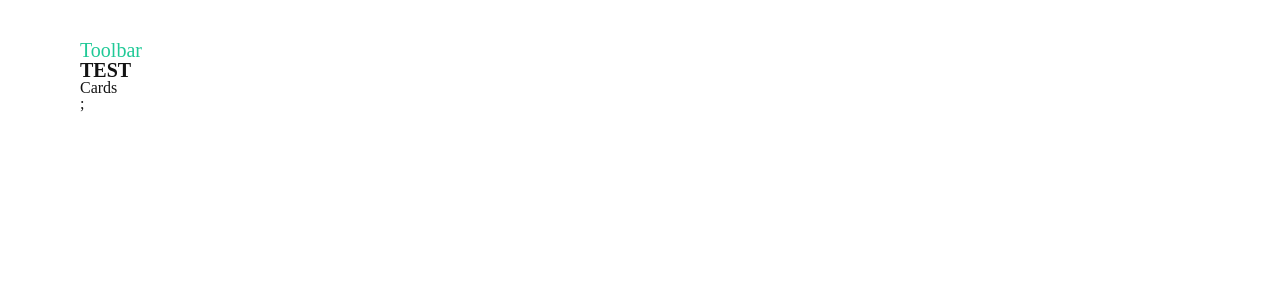
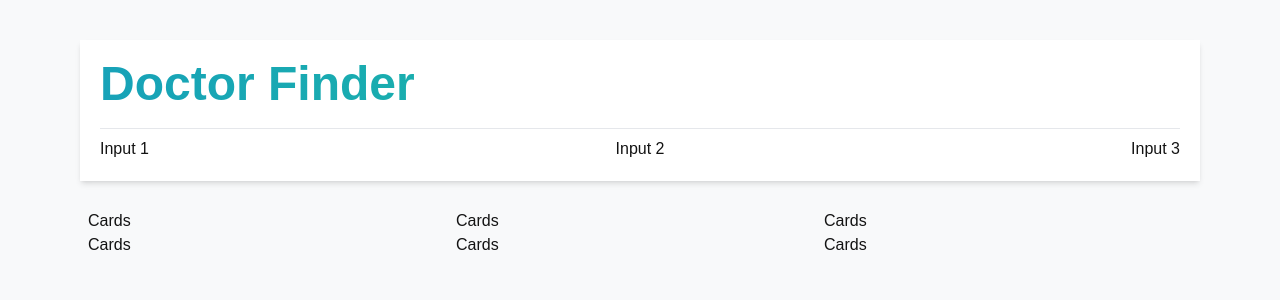
Before and after one commit to rifqifinaldy/alteacare-case-study, a Next.js app: page / in a window 1280 px wide. Shown: the top 300 px of the page. Built offline with nearby package versions, Linux system fonts and the light colour scheme.

Commit message:
configure base layout

```diff
--- a/src/layouts/layout.module.css
+++ b/src/layouts/layout.module.css
@@ -1,5 +1,5 @@
 
 .app-container {
     /* App Layout Container Padding */
-    @apply lg:px-[80px] lg:py-[40px];
+    @apply lg:px-[80px] lg:py-[40px] md:px-[40px] md:py-[20px];
 }
--- /dev/null
+++ b/src/pages-modules/404/404-section.tsx
@@ -0,0 +1,7 @@
+import React, { FC } from "react";
+
+const NotFoundSection: FC = () => {
+  return <section>NotFoundSection</section>;
+};
+
+export default NotFoundSection;
--- /dev/null
+++ b/src/pages-modules/home-pages/doctor-section/doctor.module.css
@@ -0,0 +1,6 @@
+.doctor-list-wrapper {
+    /* Padding, Margin & Position */
+    @apply p-2 mt-5;
+    /* Layouts & Display */
+    @apply grid lg:grid-cols-3 md:grid-cols-2;
+}
--- /dev/null
+++ b/src/pages-modules/home-pages/doctor-section/doctor.section.tsx
@@ -0,0 +1,19 @@
+import { FC } from "react";
+import styles from "./doctor.module.css";
+import Card from "@/components/card/card";
+
+// Doctor Section Component
+const DoctorSection: FC = () => {
+  return (
+    <section className={styles["doctor-list-wrapper"]}>
+      <Card />
+      <Card />
+      <Card />
+      <Card />
+      <Card />
+      <Card />
+    </section>
+  );
+};
+
+export default DoctorSection;
--- /dev/null
+++ b/src/pages-modules/home-pages/filter-section/filter.module.css
@@ -0,0 +1,22 @@
+.filter-section-container {
+    /* Padding, Margin, Positioning */
+    @apply p-5;
+    /* Shadow */
+    @apply shadow-md;
+    /* Background & Colors */
+    @apply bg-white;
+}
+
+.filter-section-logo {
+    /* font-size, thickness */
+    @apply font-semibold text-5xl ;
+    /* font colors */
+    @apply text-transparent bg-clip-text bg-gradient-to-r from-secondary to-primary;
+    /* Margin, Position */
+    @apply mb-5;
+}
+
+.filter-section-items {
+    /* Display */
+    @apply flex justify-between;
+}
--- /dev/null
+++ b/src/pages-modules/home-pages/filter-section/filter.section.tsx
@@ -0,0 +1,21 @@
+import { FC } from "react";
+import styles from "./filter.module.css";
+
+// Filter Section Component
+const FilterSection: FC = () => {
+  return (
+    <section className={styles["filter-section-container"]}>
+      {/* Filter Logo */}
+      <h1 className={styles["filter-section-logo"]}>Doctor Finder</h1>
+      <hr className="mb-2" />
+      {/* Filter Input Items */}
+      <div className={styles["filter-section-items"]}>
+        <h6>Input 1</h6>
+        <h6>Input 2</h6>
+        <h6>Input 3</h6>
+      </div>
+    </section>
+  );
+};
+
+export default FilterSection;
--- /dev/null
+++ b/src/pages/404.tsx
@@ -0,0 +1,3 @@
+export default function NotFound() {
+  return <main>Not Found</main>
+}
--- a/src/pages/_app.tsx
+++ b/src/pages/_app.tsx
@@ -1,7 +1,7 @@
 import Head from "next/head";
 import "../styles/globals.css";
 import type { AppProps } from "next/app";
-import Layout from "src/layouts/Layout";
+import Layout from "@/layouts/layout";
 
 export default function App({ Component, pageProps }: AppProps) {
   return (
@@ -15,8 +15,7 @@ export default function App({ Component, pageProps }: AppProps) {
         <link rel="icon" href="/favicon.ico" />
       </Head>
       <Layout>
-        <h1 className="text-[20px] text-primary">Toolbar</h1>
-        <Component {...pageProps} />;
+        <Component {...pageProps} />
       </Layout>
     </>
   );
--- a/src/pages/index.tsx
+++ b/src/pages/index.tsx
@@ -1,10 +1,11 @@
-import Card from "@/components/Card/Card";
+import DoctorSection from "src/pages-modules/home-pages/doctor-section/doctor.section";
+import FilterSection from "src/pages-modules/home-pages/filter-section/filter.section";
 
 export default function Home() {
   return (
-    <section>
-      <h1 className="font-semibold text-[20px]">TEST</h1>
-      <Card />
-    </section>
+    <main>
+      <FilterSection />
+      <DoctorSection />
+    </main>
   );
 }
--- a/src/styles/globals.css
+++ b/src/styles/globals.css
@@ -10,52 +10,5 @@ body {
   margin: 0;
   font-family: "Raleway", sans-serif;
   color: #131313;
+  @apply bg-light;
 }
-
-/* ------------- CSS RESET ------------------ */
-
-html, body, div, span, applet, object, iframe,
-h1, h2, h3, h4, h5, h6, p, blockquote, pre,
-a, abbr, acronym, address, big, cite, code,
-del, dfn, em, img, ins, kbd, q, s, samp,
-small, strike, strong, sub, sup, tt, var,
-b, u, i, center,
-dl, dt, dd, ol, ul, li,
-fieldset, form, label, legend,
-table, caption, tbody, tfoot, thead, tr, th, td,
-article, aside, canvas, details, embed,
-figure, figcaption, footer, header, hgroup,
-menu, nav, output, ruby, section, summary,
-time, mark, audio, video {
-	margin: 0;
-	padding: 0;
-	border: 0;
-	font-size: 100%;
-	font: inherit;
-	vertical-align: baseline;
-}
-/* HTML5 display-role reset for older browsers */
-article, aside, details, figcaption, figure,
-footer, header, hgroup, menu, nav, section {
-	display: block;
-}
-body {
-	line-height: 1;
-}
-ol, ul {
-	list-style: none;
-}
-blockquote, q {
-	quotes: none;
-}
-blockquote:before, blockquote:after,
-q:before, q:after {
-	content: '';
-	content: none;
-}
-table {
-	border-collapse: collapse;
-	border-spacing: 0;
-}
-
-/* ------------- CSS RESET ------------------ */
```
Also changed, not shown: tsconfig.json (+6 -5 lines), src/components/input/text-input.tsx (renamed from src/components/Input/TextInput.tsx).
